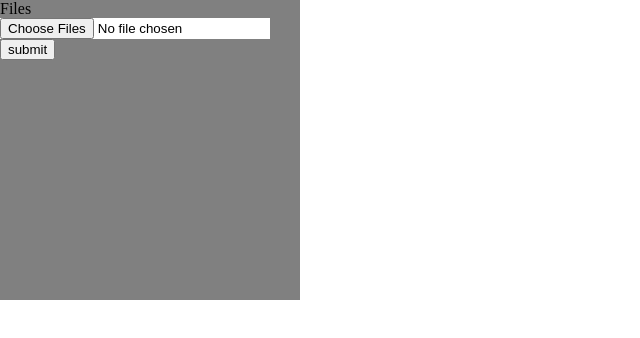
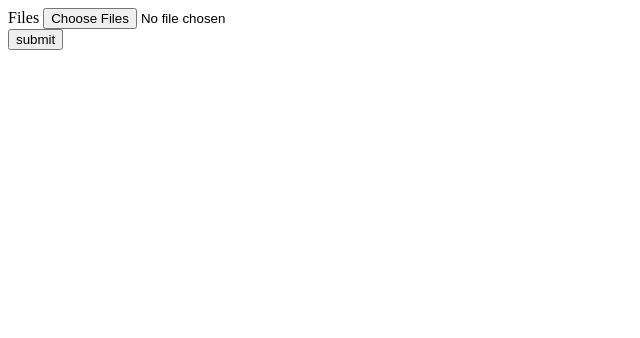
Before and after one commit to geosoft-mini/producer-nodejs, a website: page html/upload.html in a window 1280 px wide. Shown: the whole page, without its empty margins (0-640 px from the left). Drawn offline with Linux system fonts and the light colour scheme.

Commit message:
fix: html파일 수정

```diff
--- a/html/upload.html
+++ b/html/upload.html
@@ -4,23 +4,7 @@
     <meta charset="UTF-8">
     <meta http-equiv="X-UA-Compatible" content="IE=edge">
     <meta name="viewport" content="width=device-width, initial-scale=1.0">
-    <title>Document</title>
-    <style>
-        html,body{
-            margin: 0;
-            padding: 0;
-            height: 100%;
-        }
-        .main-box{
-            background-color: gray;
-            height: 300px;
-            width: 300px;
-        }
-        .upload-form input[type='file']{
-            width: 90%;
-            background-color: #fff;
-        }
-    </style>
+    <title>엑셀 파일 업로드</title>
 </head>
 <body>
     <div class="main-box">
```
